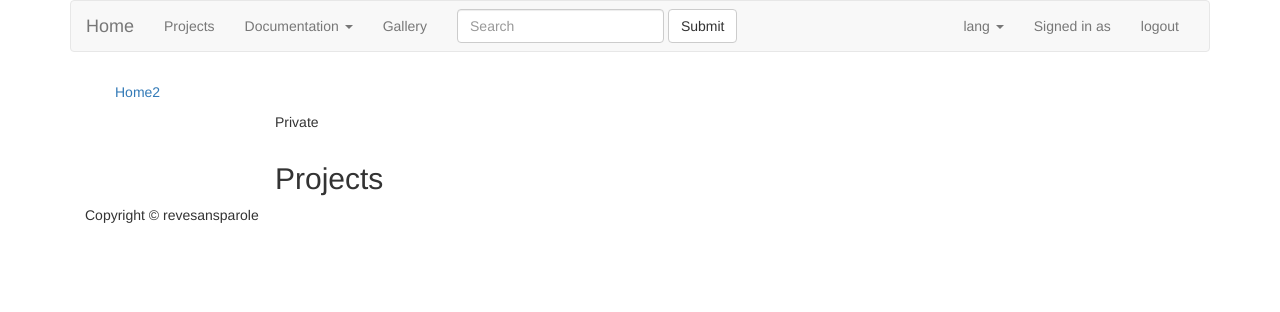
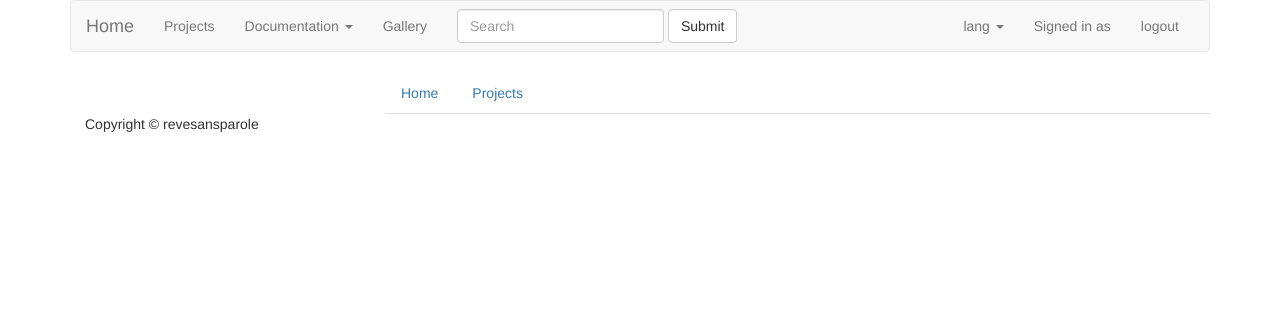
Before and after one commit to pradal/seeweb, a Python web app: template seeweb/templates/user/home.jinja2 in a window 1280 px wide. Shown: the top 312 px of the page. Run offline with Jinja, Linux system fonts and the light colour scheme; the template is opened without the code that fills it, so the values that code supplies are empty; some libraries are stand-ins or nearby versions.

Commit message:
improved style, still bug in project display list not safe

```diff
--- a/seeweb/templates/admin/projects.jinja2
+++ b/seeweb/templates/admin/projects.jinja2
@@ -1,5 +1,6 @@
 {% extends "admin_layout.html" %}
-{% block body %}
+
+{% block admin_body %}
     {% if search_pattern == "" %}
     <h1>All Projects</h1>
     {% else %}
--- a/seeweb/templates/admin/users.jinja2
+++ b/seeweb/templates/admin/users.jinja2
@@ -1,5 +1,6 @@
 {% extends "admin_layout.html" %}
-{% block body %}
+
+{% block admin_body %}
     {% if search_pattern == "" %}
     <h1>All Users</h1>
     {% else %}
--- a/seeweb/templates/layout.html
+++ b/seeweb/templates/layout.html
@@ -107,17 +107,9 @@
     </div>
 
     <div class="container">
-    <!-- Side -->
-        <div class="col-md-2 sidebar">
-        {% block side %}
-        {% endblock %}
-        </div>
-
-    <!-- Body -->
-        <div class="col-md-8">
+        <!-- Body -->
         {% block body %}
         {% endblock %}
-        </div>
     </div>
 
     <!-- copyright -->
--- a/seeweb/templates/user/edit.jinja2
+++ b/seeweb/templates/user/edit.jinja2
@@ -1,6 +1,6 @@
 {% extends "user_layout.html" %}
 
-{% block body %}
+{% block user_body %}
 <h1>User: {{ user.username }}</h1>
 <form action="{{ request.route_url('user_home', uid=user.username) }}" method='POST'>
     <input type="submit" value='cancel' name='cancel'>
--- a/seeweb/templates/user/home.jinja2
+++ b/seeweb/templates/user/home.jinja2
@@ -1,36 +1,66 @@
 {% extends "user_layout.html" %}
 
-{% block body %}
-<div class="user">
+{% block user_body %}
+<div class="summary col-md-3">
     <div class="row">
-      <div class="col-md-2">
-        <h1>{{ user.username }}</h1>
-      </div>
-      <div class="col-md-10">
-        <h2>{{ user.name }}</h2>
-      </div>
-      <div class="col-md-10">
-        <h2>{{ user.email }}</h2>
-      </div>
+        <img src="{{ request.static_url('seeweb:static/avatar.jpg') }}">
     </div>
     <div class="row">
+        <h1>{{ user.name }}</h1>
+        <h2>{{ user.username }}</h2>
+    </div>
     {% if allow_edit %}
-        <div class="right">
-            <a href="{{ request.route_url('user_edit', uid=user.username) }}" class="btn btn-sm">
+    <div class="row">
+        Profile: {% if user.public_profile %}Public{% else %}Private{% endif %}
+        <a class="btn btn-default pull-right" href="{{ request.route_url('user_edit', uid=user.username) }}">
           <span aria-hidden="true" class="glyphicon glyphicon-pencil"></span>
           Edit profile
         </a>
     </div>
     {% endif %}
-        <p>{% if user.public_profile %}Public{% else %}Private{% endif %}
 </div>
-    <div class="row">
-        <h2>Projects</h2>
-        <ul>
-        {% for project in user.projects %}
-            <li><a href="{{ request.route_url('project_home', uid=user.username, pid=project.name) }}">{{ project.name }}</a></li>
-        {% endfor %}
+<div class="content col-md-9">
+<ul class="nav nav-tabs">
+  <li role="presentation" {% if tab == 0 %}class="active"{% endif %}><a href="{{ request.route_url('user_home', uid=user.username, _query={'tab': 0}) }}">Home</a></li>
+  <li role="presentation" {% if tab == 1 %}class="active"{% endif %}><a href="{{ request.route_url('user_home', uid=user.username, _query={'tab': 1}) }}">Projects</a></li>
 </ul>
+
+{% if tab == 0 %}
+<div class="panel panel-default">
+  <div class="panel-heading">
+    <h3 class="panel-title">Recent projects</h3>
+  </div>
+  <div class="panel-body">
+    Panel content
   </div>
 </div>
+{% endif %}
+
+{% if tab == 1 %}
+<div class="panel panel-default">
+  <div class="panel-heading">
+    <h3 class="panel-title">Your projects</h3>
+  </div>
+  <div class="panel-body projects">
+    {% if user.projects|length == 0 %}
+    <div class="row">
+        None yet. Create one?
+    </div>
+    {% else %}
+    {% for project in user.projects %}
+        <div class="row pjt-summary">
+            <a href="{{ request.route_url('project_home', uid=user.username, pid=project.name) }}">{{ project.name }}</a>
+            <a class="btn btn-default pull-right" href="{{ request.route_url('project_edit', uid=project.owner, pid=project.name) }}">
+              <span aria-hidden="true" class="glyphicon glyphicon-pencil"></span>
+              Edit project
+            </a>
+        </div>
+    {% endfor %}
+    {% endif %}
+  </div>
+</div>
+{% endif %}
+
+</div>
+
 {% endblock %}
--- a/seeweb/templates/user/user_layout.html
+++ b/seeweb/templates/user/user_layout.html
@@ -5,10 +5,7 @@
   {% endblock css2 %}
 {% endblock css %}
 
-{% block side %}
-<ul class="nav nav-pills .nav-stacked">
-    <li role="presentation"><a href="{{ request.route_url('home') }}">Home2</a></li>
-    {% block side2 %}
-    {% endblock %}
-</ul>
-{% endblock %}
+{% block body %}
+  {% block user_body %}
+  {% endblock user_body %}
+{% endblock body %}
--- a/seeweb/views/user/home.py
+++ b/seeweb/views/user/home.py
@@ -17,4 +17,6 @@ def index(request):
                               'warning')
         return HTTPFound(location=request.route_url('home'))
 
-    return {"user": user, "allow_edit": uid == current_uid}
+    tab = int(request.params.get("tab", 0))
+
+    return {"user": user, "tab": tab, "allow_edit": uid == current_uid}
```
Also changed, not shown: seeweb/static/theme.css (+0 -25 lines), seeweb/static/user_theme.css (+13 -0 lines), seeweb/templates/admin/admin_layout.html (+9 -2 lines), seeweb/static/avatar.jpg (added). Lines whose indentation alone changed are shown as unchanged.
